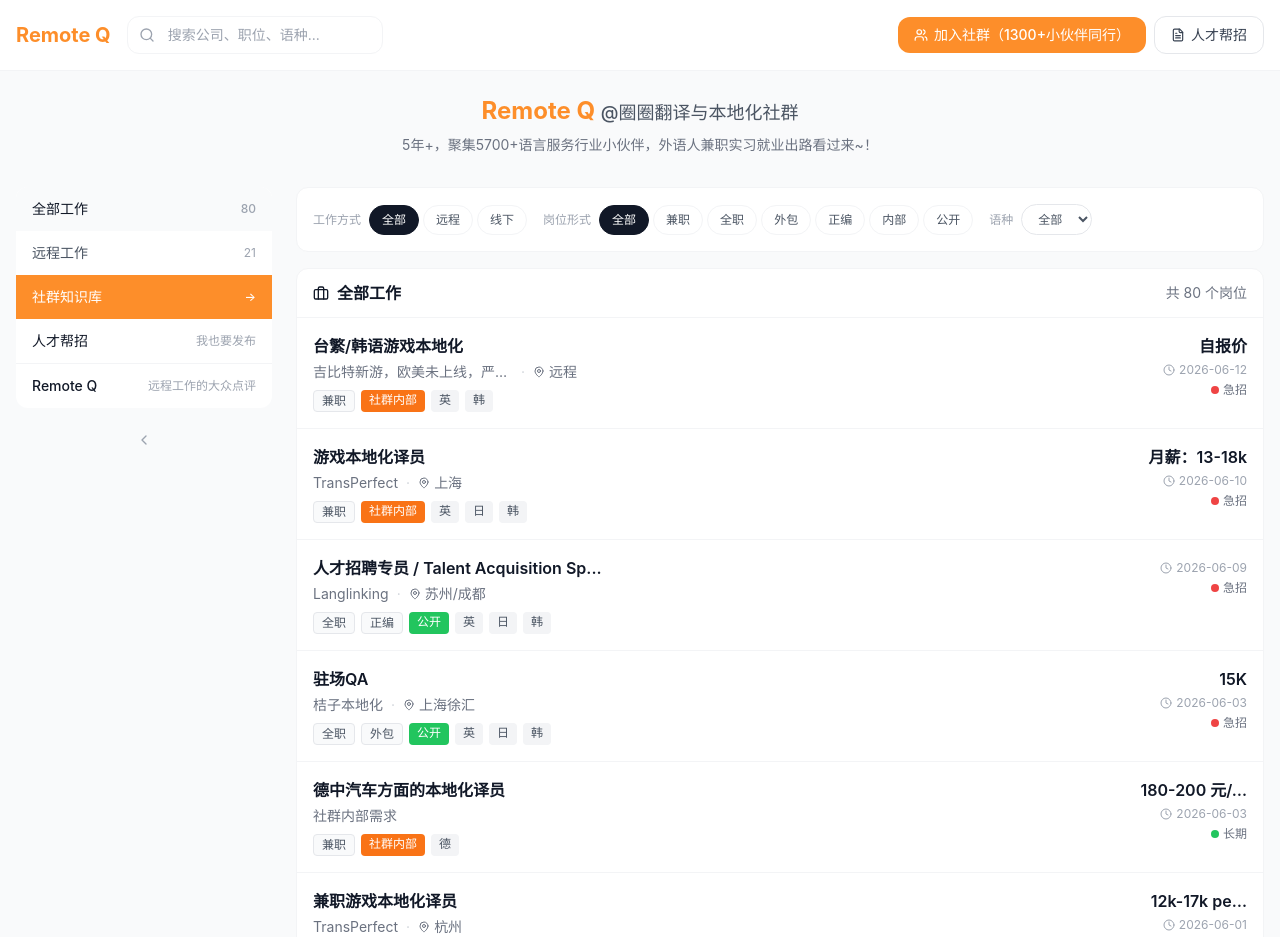
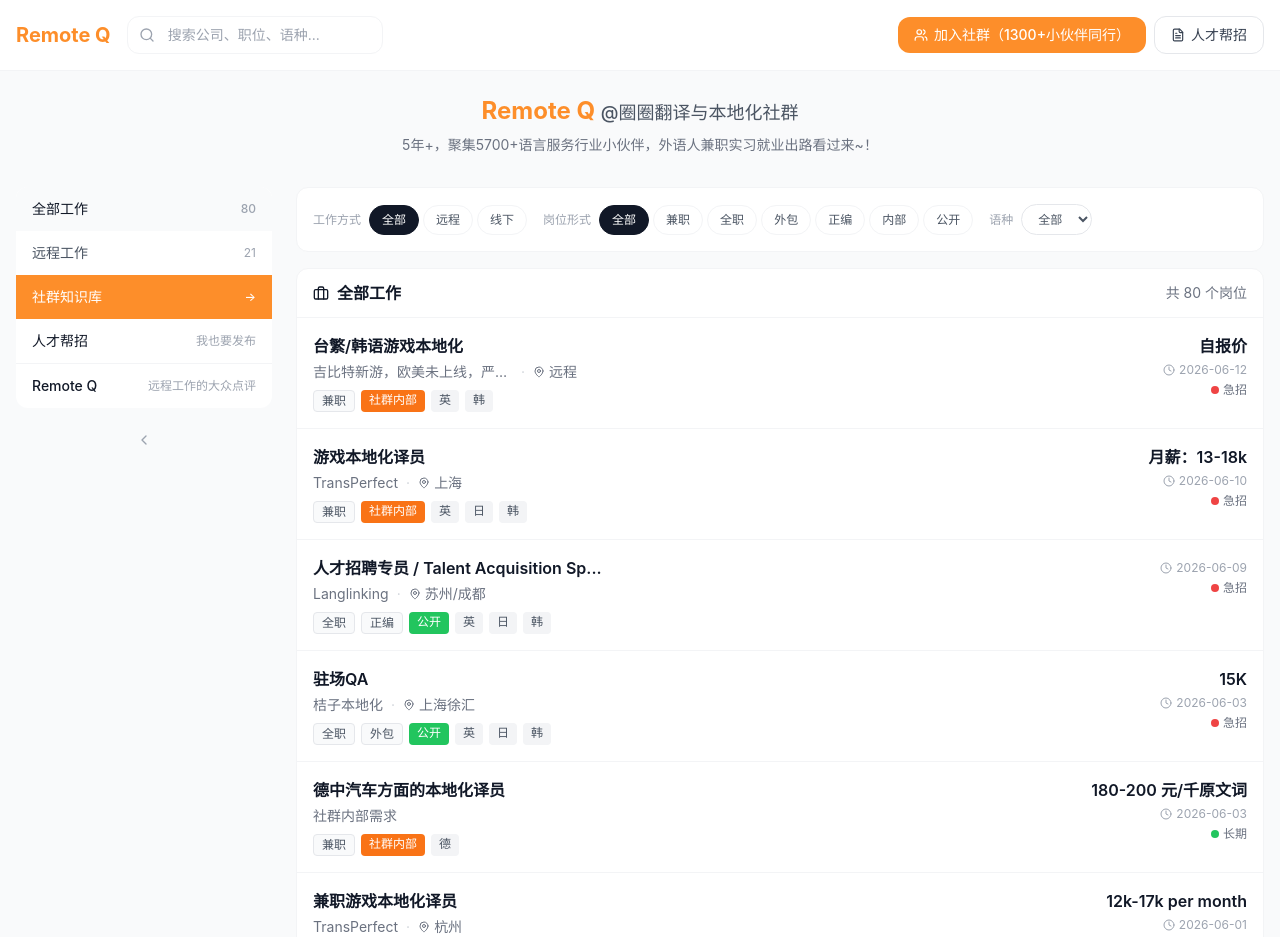
Before and after one commit to quanquan-code/remote-q-web, a React (Vite) app: page / in a window 1280 px wide. Shown: the top 937 px of the page. Built offline with nearby package versions, Linux system fonts and the light colour scheme.

Commit message:
fix: 自报价映射为空 + 薪资显示长度翻倍

```diff
--- a/scripts/sync-jobs.js
+++ b/scripts/sync-jobs.js
@@ -402,7 +402,7 @@ function extractSalary(salaryField, jobType, title, fullDesc) {
   const texts = salaryField.map(s => typeof s === 'string' ? s : s?.text || '').filter(Boolean);
   if (!texts.length) return { salary: '', benefits: '', salaryNote: '' };
   const raw = texts.join(' ').replace(/\s+/g, ' ').trim();
-  if (raw.includes('私聊') || raw.includes('面议') || raw.includes('详谈')) return { salary: '', benefits: '', salaryNote: raw };
+  if (raw.includes('私聊') || raw.includes('面议') || raw.includes('详谈') || raw.includes('自报价')) return { salary: '', benefits: '', salaryNote: raw };
 
   // 如果文本不含明显薪资关键词且过长，视为说明文字而非薪资
   const salaryKeywords = ['元', '¥', '$', 'usd', 'k/', '/月', '/小时', '/天', '/千字', '千字', '时薪', '日薪', '月薪', '底薪', '提成', '佣金', '薪', '元/', '块', 'rmb'];
--- a/src/pages/Jobs.jsx
+++ b/src/pages/Jobs.jsx
@@ -757,7 +757,7 @@ const Jobs = () => {
                       <div className="text-right shrink-0 ml-4">
                         {job.salary && (
                           <div className="text-base font-semibold text-gray-900" title={job.salary}>
-                            {job.salary.length > 10 ? job.salary.slice(0, 10) + '…' : job.salary}
+                            {job.salary.length > 20 ? job.salary.slice(0, 20) + '…' : job.salary}
                           </div>
                         )}
                         <div className="flex items-center justify-end gap-1 mt-1 text-xs text-gray-400">
```
